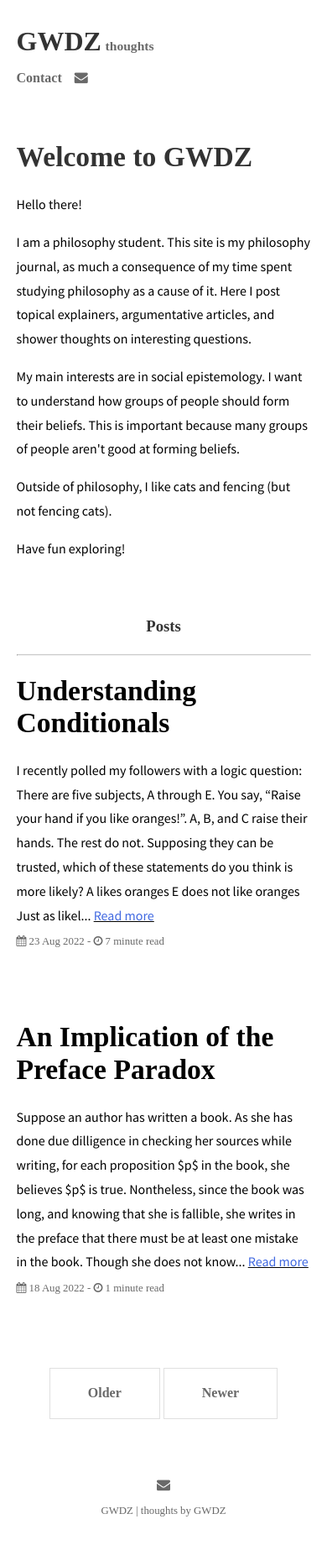
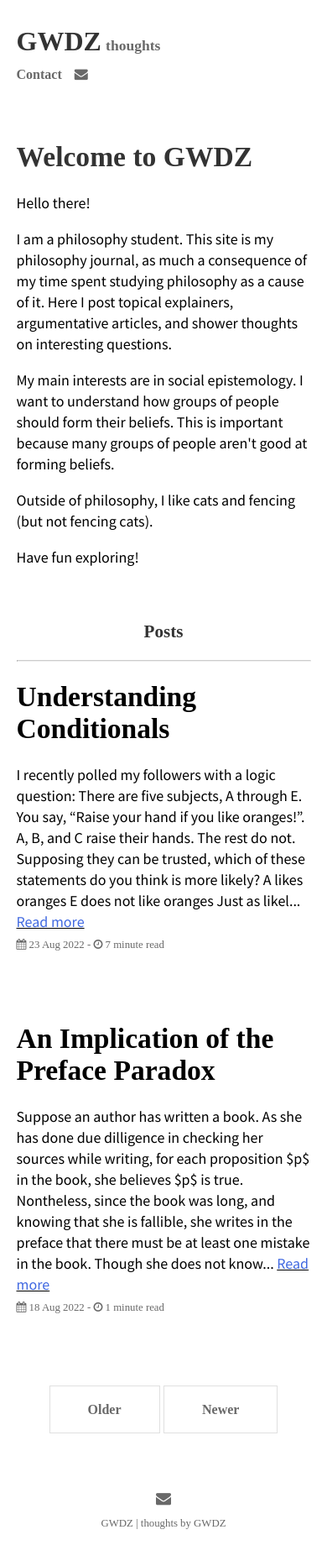
Before and after one commit to GWDZ-true/gwdz-site, a Jekyll site: the page built from index.html, in a window 390 px wide. Shown: the whole page at 84% size. Built offline with Jekyll 4.4.1, drawn with Linux system fonts in a browser that asks for light colours; some web fonts are replaced; the list of posts is cut into pages by our own code.

Commit message:
Update _base.scss

```diff
--- a/_sass/_base.scss
+++ b/_sass/_base.scss
@@ -21,8 +21,8 @@ body {
 
 @media only screen and (max-width: 768px) {
   body {
-    font-size: 16px;
-    line-height: 1.8rem;
+    font-size: 18px;
+    line-height: 25px;
   }
 }
 
```
